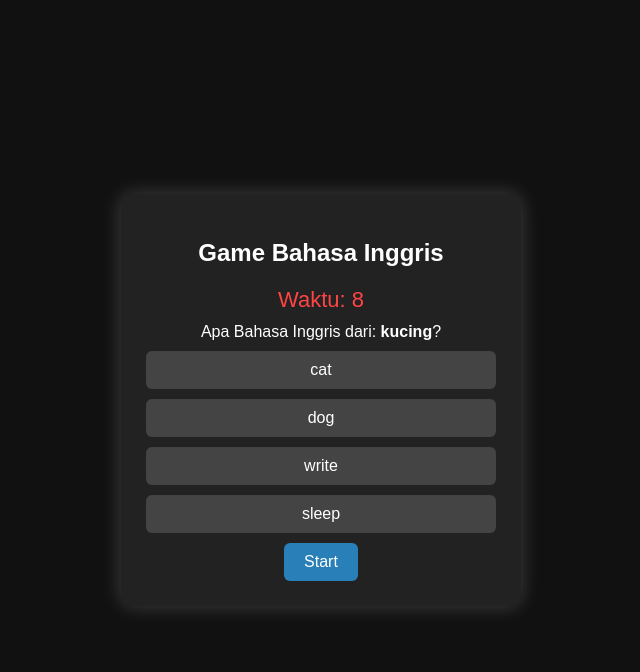
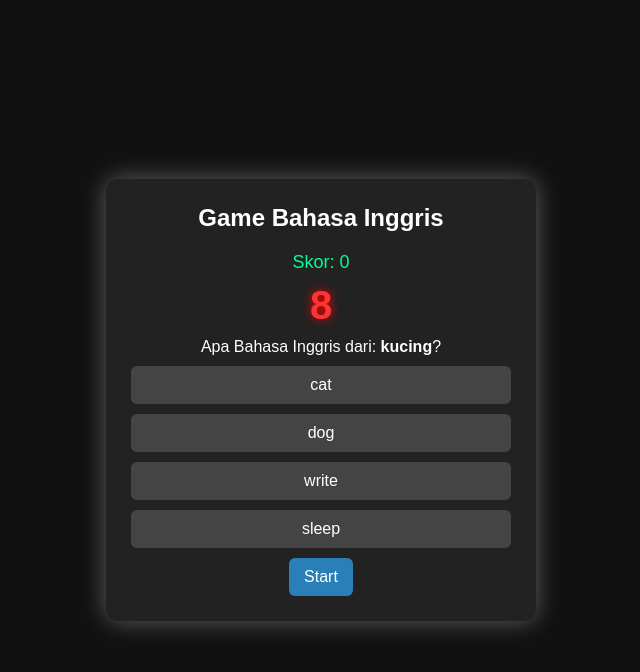
Before and after one commit to alviyandri211/Bahasa-Inggris, a plain HTML site: page index.html in a window 1280 px wide. Both pictures are taken after a click on the button "Start". Shown: the whole page, without its empty margins (319-959 px from the left). Drawn offline with Linux system fonts and the light colour scheme.

Commit message:
Update styles and improve game display elements

```diff
--- a/index.html
+++ b/index.html
@@ -18,12 +18,25 @@
         background: #222;
         padding: 25px;
         border-radius: 12px;
-        width: 350px;
+        width: 380px;
         text-align: center;
-        box-shadow: 0 0 20px #fff3;
+        box-shadow: 0 0 25px #fff5;
+    }
+    h2 { margin-top: 0; }
+    #timer {
+        font-size: 40px;
+        font-weight: bold;
+        color: #ff3333;
+        margin: 10px 0;
+        text-shadow: 0 0 10px #ff0000;
+    }
+    #score {
+        font-size: 18px;
+        margin-bottom: 10px;
+        color: #00ff99;
     }
     button {
-        padding: 10px 20px;
+        padding: 10px 15px;
         margin-top: 10px;
         font-size: 16px;
         cursor: pointer;
@@ -33,15 +46,15 @@
     .start-btn { background: #2980b9; color: white; }
     .answer-btn { background: #444; color: white; display: block; width: 100%; margin-top: 10px; }
     .answer-btn:hover { background: #666; }
-    #timer { font-size: 22px; margin: 10px 0; color: #ff4444; }
 </style>
 </head>
 <body>
 
 <div class="game-box">
     <h2>Game Bahasa Inggris</h2>
-    <div id="timer">Waktu: 10</div>
-    <div id="question">Klik start</div>
+    <div id="score">Skor: 0</div>
+    <div id="timer">10</div>
+    <div id="question">Klik Start untuk mulai</div>
     <div id="answers"></div>
     <button class="start-btn" onclick="startGame()">Start</button>
 </div>
@@ -63,18 +76,20 @@ let timer;
 function startGame() {
     index = 0;
     score = 0;
+    document.getElementById("score").innerText = "Skor: " + score;
     nextQuestion();
 }
 
 function nextQuestion() {
     if (index >= questions.length) {
-        document.getElementById("question").innerHTML = `Selesai! Skor kamu: ${score}/${questions.length}`;
+        document.getElementById("question").innerHTML = `<b>Selesai!</b><br>Skor Akhir: ${score}/${questions.length}`;
         document.getElementById("answers").innerHTML = "";
+        clearInterval(timer);
         return;
     }
 
     time = 10;
-    document.getElementById("timer").innerText = "Waktu: " + time;
+    document.getElementById("timer").innerText = time;
     clearInterval(timer);
     timer = setInterval(countdown, 1000);
 
@@ -90,13 +105,15 @@ function nextQuestion() {
 
     document.getElementById("answers").innerHTML = "";
     options.forEach(opt => {
-        document.getElementById("answers").innerHTML += `<button class="answer-btn" onclick="answer('${opt}')">${opt}</button>`;
+        document.getElementById("answers").innerHTML +=
+        `<button class="answer-btn" onclick="answer('${opt}')">${opt}</button>`;
     });
 }
 
 function answer(selected) {
     if (selected === questions[index][1]) {
         score++;
+        document.getElementById("score").innerText = "Skor: " + score;
     }
     index++;
     nextQuestion();
@@ -104,7 +121,7 @@ function answer(selected) {
 
 function countdown() {
     time--;
-    document.getElementById("timer").innerText = "Waktu: " + time;
+    document.getElementById("timer").innerText = time;
     if (time <= 0) {
         index++;
         nextQuestion();
```
